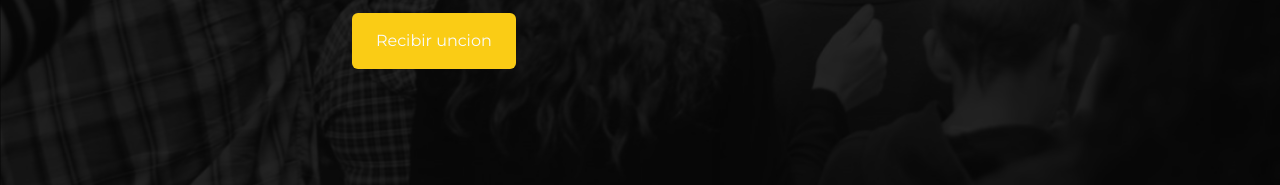
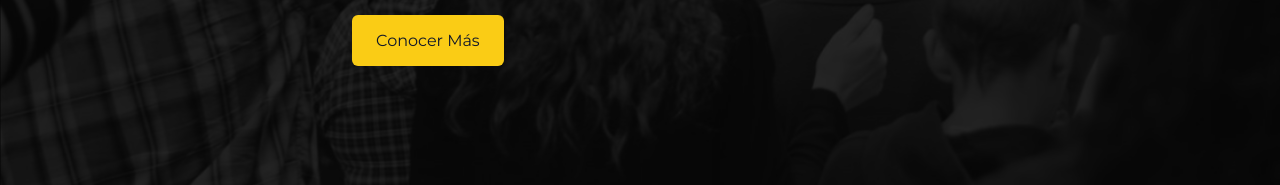
Before and after one commit to jdario9912/ijme-institucional, an Astro site: page / in a window 1280 px wide. Shown: the part 615-800 px from the top of the page. Built offline with nearby package versions, Linux system fonts and the light colour scheme; Astro itself is replaced by a stand-in of ours.

Commit message:
hero y fotos galeria

```diff
--- a/src/components/react/galeria.tsx
+++ b/src/components/react/galeria.tsx
@@ -21,7 +21,7 @@ const Galeria = () => {
         {fotos.map((foto) => (
           <CarouselItem key={foto}>
             <img
-              src={`/${foto}`}
+              src={`/galery/${foto}`}
               alt={foto}
               className="mx-auto"
 
--- a/src/components/sections/hero.astro
+++ b/src/components/sections/hero.astro
@@ -21,9 +21,10 @@
     </div>
 
     <div class="mt-8">
-      <button
-        class="px-4 py-3 bg-yellow-400 text-slate-50 rounded-md md:px-6 md:py-4"
-        >Recibir uncion</button
+      <a
+      href="/#ministerios"
+        class="capitalize px-4 py-3 bg-yellow-400  rounded-md md:px-6 md:py-4 hover:underline-offset-2 hover:underline"
+        >conocer más</a
       >
     </div>
   </div>
```
Also changed, not shown: public/galery/galery01.png (renamed from public/galery01.png), public/galery/galery02.png (renamed from public/galery02.png), public/galery/galery03.png (renamed from public/galery03.png).
